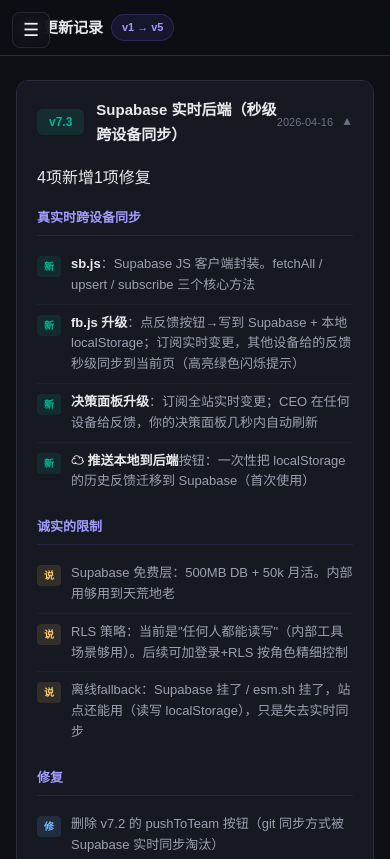
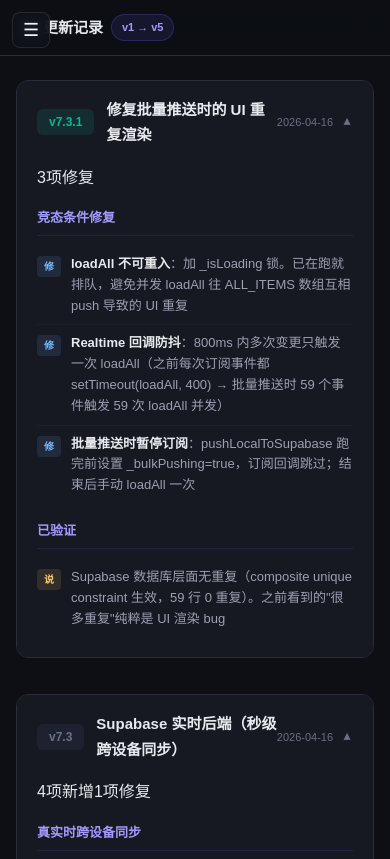
Before and after one commit to yangxiang5136/msc-ux-audit, a plain HTML site: page changelog.html in a window 390 px wide. Shown: the top 859 px of the page. Drawn offline with Linux system fonts and the light colour scheme.

Commit message:
v7.3.1: 修复批量推送UI重复

```diff
--- a/changelog.html
+++ b/changelog.html
@@ -55,9 +55,33 @@
 <div class="main">
 
 <!-- V5 -->
+<div class="ver" id="v7.3.1">
+  <div class="ver-head open" onclick="this.classList.toggle('open');this.nextElementSibling.classList.toggle('show')">
+    <span class="ver-tag latest">v7.3.1</span>
+    <span class="ver-title">修复批量推送时的 UI 重复渲染</span>
+    <span class="ver-date">2026-04-16</span>
+    <span class="ver-arrow">▼</span>
+  </div>
+  <div class="ver-body show">
+    <div class="ch-stats"><span class="ch-stat fix-stat">3项修复</span></div>
+
+    <div class="ch-section">
+      <div class="ch-section-title">竞态条件修复</div>
+      <div class="ch-item"><span class="ch-type fix">修</span><div class="ch-content"><strong>loadAll 不可重入</strong>：加 _isLoading 锁。已在跑就排队，避免并发 loadAll 往 ALL_ITEMS 数组互相 push 导致的 UI 重复</div></div>
+      <div class="ch-item"><span class="ch-type fix">修</span><div class="ch-content"><strong>Realtime 回调防抖</strong>：800ms 内多次变更只触发一次 loadAll（之前每次订阅事件都 setTimeout(loadAll, 400) → 批量推送时 59 个事件触发 59 次 loadAll 并发）</div></div>
+      <div class="ch-item"><span class="ch-type fix">修</span><div class="ch-content"><strong>批量推送时暂停订阅</strong>：pushLocalToSupabase 跑完前设置 _bulkPushing=true，订阅回调跳过；结束后手动 loadAll 一次</div></div>
+    </div>
+
+    <div class="ch-section">
+      <div class="ch-section-title">已验证</div>
+      <div class="ch-item"><span class="ch-type mod">说</span><div class="ch-content">Supabase 数据库层面无重复（composite unique constraint 生效，59 行 0 重复）。之前看到的"很多重复"纯粹是 UI 渲染 bug</div></div>
+    </div>
+  </div>
+</div>
+
 <div class="ver" id="v7.3">
   <div class="ver-head open" onclick="this.classList.toggle('open');this.nextElementSibling.classList.toggle('show')">
-    <span class="ver-tag latest">v7.3</span>
+    <span class="ver-tag prev">v7.3</span>
     <span class="ver-title">Supabase 实时后端（秒级跨设备同步）</span>
     <span class="ver-date">2026-04-16</span>
     <span class="ver-arrow">▼</span>
```
Also changed, not shown: decisions.html (+27 -7 lines).
